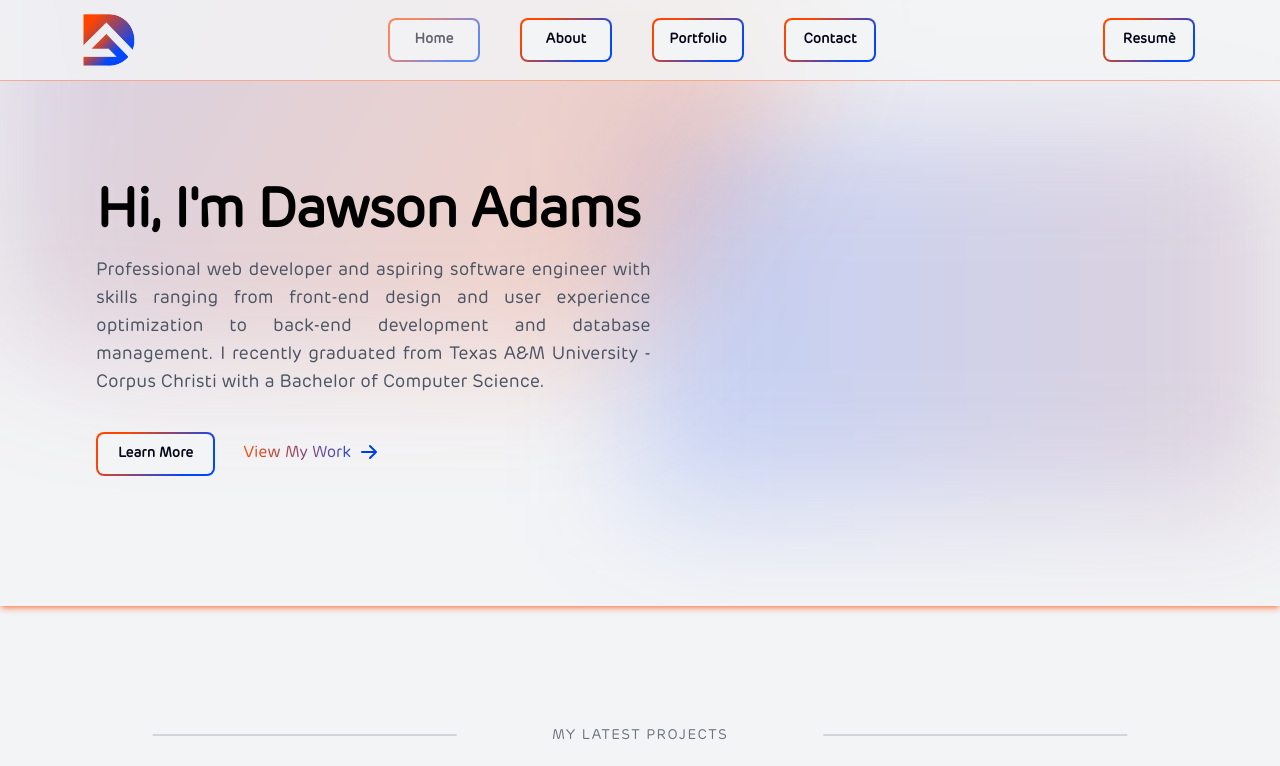
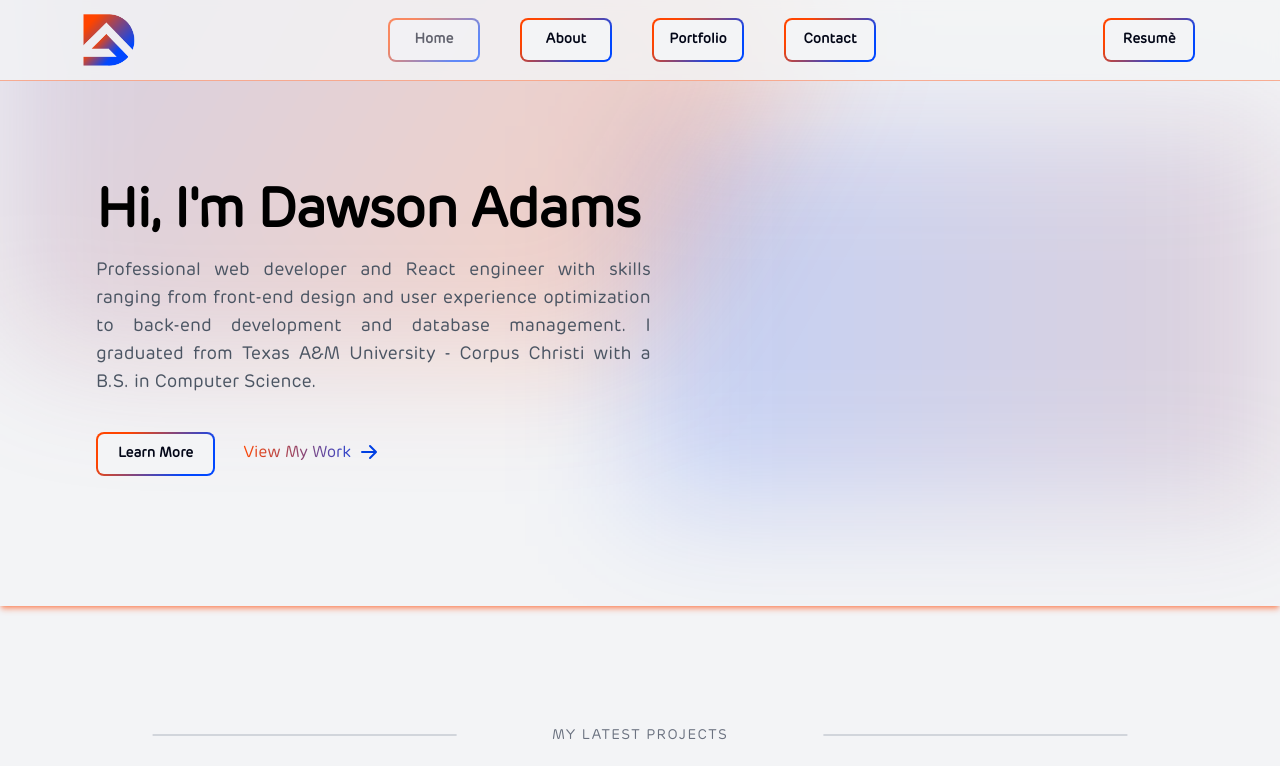
Before and after one commit to Dawson-21/React-Portfolio, a React (Vite) app in the folder react-portfolio/: page / in a window 1280 px wide. Shown: the top 766 px of the page. Built offline with nearby package versions, Linux system fonts and the light colour scheme.

Commit message:
Update copy on homepage

```diff
--- a/react-portfolio/src/pages/Home.tsx
+++ b/react-portfolio/src/pages/Home.tsx
@@ -24,11 +24,11 @@ export default function Home() {
             </h1>
 
             <p className="max-w-2xl mb-6 font-myFont text-[15px] sm:text-justify text-gray-600 lg:mb-8 xl:pr-20 lg:pr-10 text-lg dark:text-gray-400">
-              Professional web developer and aspiring software engineer with
+              Professional web developer and React engineer with
               skills ranging from front-end design and user experience
               optimization to back-end development and database management. I
-              recently graduated from Texas A&M University - Corpus Christi with
-              a Bachelor of Computer Science.
+              graduated from Texas A&M University - Corpus Christi with
+              a B.S. in Computer Science.
             </p>
 
             <Link to="/about">
```
